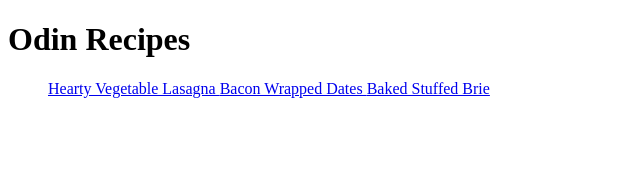
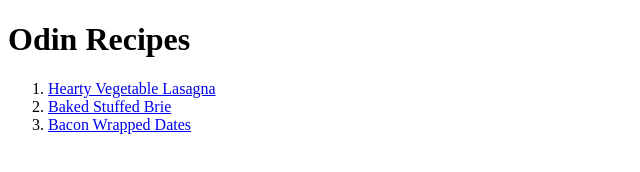
Before and after one commit to goodpaulo/odin-recipes, a plain HTML site: page index.html in a window 1280 px wide. Shown: the whole page, without its empty margins (0-640 px from the left). Drawn offline with Linux system fonts and the light colour scheme.

Commit message:
put links in list

```diff
--- a/index.html
+++ b/index.html
@@ -10,17 +10,20 @@
         <h1>Odin Recipes</h1>
         <!--Links to recipes-->
         <ol>
-            <a href="./recipes/lasagna.html">
+            <li><a href="./recipes/lasagna.html">
                 Hearty Vegetable Lasagna
-            </a>
+                </a>
+            </li>
 
-            <a href="./recipes/bacon-wrapped-dates.html">
+            <li><a href="./recipes/baked-stuffed-brie.html">
+                Baked Stuffed Brie
+                </a>
+            </li>
+
+            <li><a href="./recipes/bacon-wrapped-dates.html">
                 Bacon Wrapped Dates
-            </a>
-
-            <a href="./recipes/baked-stuffed-brie.html">
-                Baked Stuffed Brie
-            </a>
+                </a>
+            </li>
         </ol>
     </body>
 </html>
```
